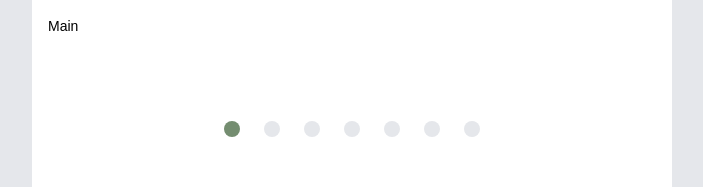
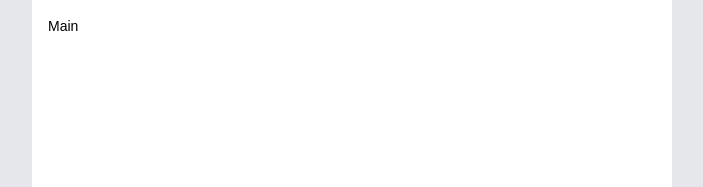
Before and after one commit to We-LGD/ddoon-ddoon, a React (Vite) app: page / in a window 1280 px wide. Shown: the top 187 px of the page, without its empty margins (288-991 px from the left). Built offline with nearby package versions, Linux system fonts and the light colour scheme; a web font is replaced by a local one.

Commit message:
style: Main 컴포넌트 Slide컴포넌트 삭제

```diff
--- a/src/pages/Main.tsx
+++ b/src/pages/Main.tsx
@@ -1,17 +1,5 @@
-import Slide from '@/shared/components/atoms/Slide';
-
 function Main() {
-  return (
-    <div>
-      Main
-      <br />
-      <br />
-      <br />
-      <br />
-      <br />
-      <Slide />
-    </div>
-  );
+  return <div>Main</div>;
 }
 
 export default Main;
```
